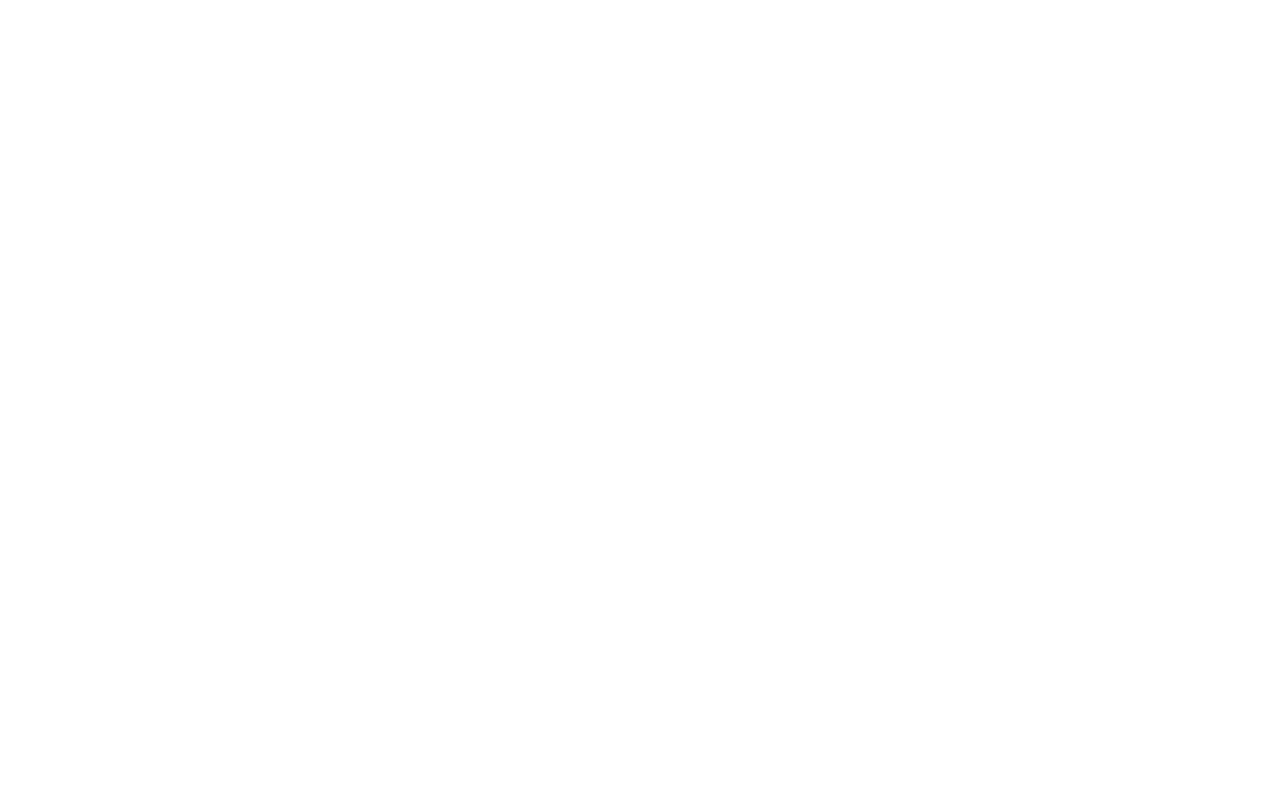
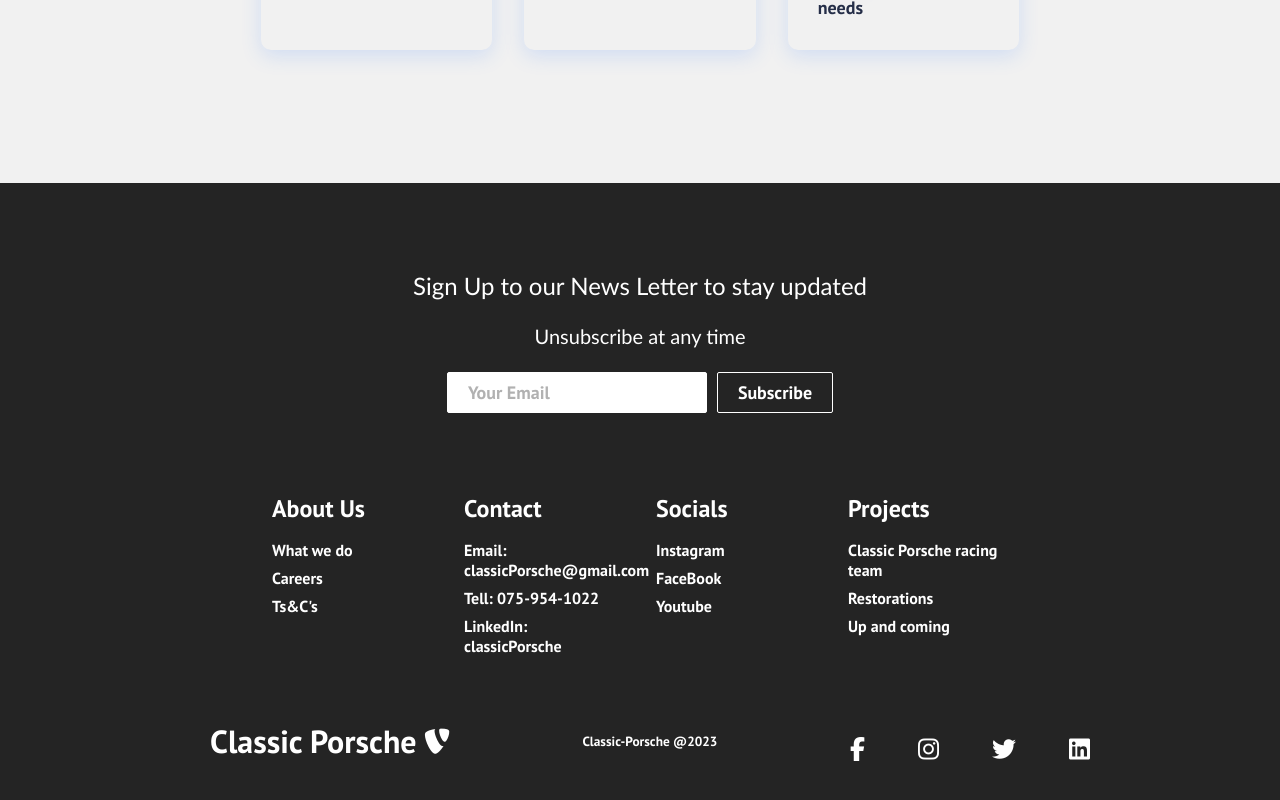
Before and after one commit to wagnerAJS221/Classic-Porsche-2.0, a React (Create React App) app in the folder react-classic-porsche/: page / in a window 1280 px wide. Shown: the part 1580-2380 px from the top of the page. Before the commit the page ends 1444 px from the top, so only its background shows below. Built offline with nearby package versions, Linux system fonts and the light colour scheme.

Commit message:
base structure FE done

```diff
--- a/react-classic-porsche/src/App.js
+++ b/react-classic-porsche/src/App.js
@@ -3,7 +3,10 @@
 import NavBar from './components/NavBar'
 import { BrowserRouter as Router, Route, Routes } from 'react-router-dom'
 import Home from './components/pages/Home.js'
-// import HeroSection from './components/HeroSection'
+import Services from './components/pages/Services'
+import Products from './components/pages/Products'
+import SignUp from './components/pages/SignUp'
+import AboutUs from './components/pages/AboutUs'
 
 function App() {
   return (
@@ -12,6 +15,10 @@
         <NavBar />
         <Routes>
           <Route path="/" exact element={<Home />} />
+          <Route path="/services" element={Services()} />
+          <Route path="/products" element={Products()} />
+          <Route path="/sign-up" element={SignUp()} />
+          <Route path="/sign-up" element={AboutUs()} />
         </Routes>
       </Router>
     </>
--- a/react-classic-porsche/src/components/Cards.js
+++ b/react-classic-porsche/src/components/Cards.js
@@ -5,15 +5,41 @@
 function Cards() {
   return (
     <div className="cards">
-      <h1>Please see featured Car</h1>
+      <h1>Featured Cars</h1>
       <div className="cards__container">
         <div className="cards__wrapper">
           <ul className="cards__items">
             <CardItem
               src="../../porscheIMG/p1.jpeg"
-              text="German Engineering at its fines"
+              text="German Engineering at its finest"
               label="Find Perfection"
               path="/products"
+            />
+            <CardItem
+              src="../../porscheIMG/p4.webp"
+              text="Theres something for everyone"
+              label="Find Perfection"
+              path="/products"
+            />
+          </ul>
+          <ul className="cards__items">
+            <CardItem
+              src="../../porscheIMG/p7.jpg"
+              text="Need it for the Track?"
+              label="Speak to our consultants"
+              path="/services"
+            />
+            <CardItem
+              src="../../porscheIMG/p9.jpg"
+              text="Keeping it classy ?"
+              label="Valet Services"
+              path="/services"
+            />
+            <CardItem
+              src="../../porscheIMG/p8.jpg"
+              text="Finely tuned for your needs"
+              label="See Services"
+              path="/services"
             />
           </ul>
         </div>
--- /dev/null
+++ b/react-classic-porsche/src/components/Footer.css
@@ -0,0 +1,162 @@
+.footer-container {
+  background-color: #242424;
+  padding: 4rem 0 2rem 0;
+  display: flex;
+  flex-direction: column;
+  justify-content: center;
+  align-items: center;
+}
+
+.footer-subscription {
+  display: flex;
+  flex-direction: column;
+  justify-content: center;
+  align-items: center;
+  text-align: center;
+
+  margin-bottom: 24px;
+  padding: 24px;
+  color: #fff;
+}
+
+.footer-subscription > p {
+  font-family: 'Trebuchet MS', 'Lucida Sans Unicode', 'Lucida Grande',
+    'Lucida Sans', Arial, sans-serif;
+}
+
+.footer-subscription-heading {
+  margin-bottom: 24px;
+  font-size: 24px;
+}
+
+.footer-subscription-text {
+  margin-bottom: 24px;
+  font-size: 20px;
+}
+
+.footer-input {
+  padding: 8px 20px;
+  border-radius: 2px;
+  margin-right: 10px;
+  outline: none;
+  border: none;
+  font-size: 18px;
+  margin-bottom: 16px;
+  border: 1px solid #ffffff;
+}
+
+.footer-links {
+  width: 100%;
+  max-width: 1000px;
+  display: flex;
+  justify-content: center;
+}
+
+.footer-link-wrapper {
+  display: flex;
+}
+
+.footer-link-items {
+  display: flex;
+  flex-direction: column;
+  align-items: flex-start;
+  margin: 16px;
+  text-align: left;
+  width: 160px;
+  box-sizing: border-box;
+}
+
+.footer-link-items h2 {
+  margin-bottom: 16px;
+}
+
+.footer-link-items > h2 {
+  color: #fff;
+}
+
+.footer-link-items a {
+  color: #fff;
+  text-decoration: none;
+  margin-bottom: 8px;
+}
+
+.footer-link-items a:hover {
+  color: #e9e9e9;
+  transition: 0.3s ease-out;
+}
+
+.footer-email-form h2 {
+  margin-bottom: 2rem;
+}
+
+.footer-input::placeholder {
+  color: #b1b1b1;
+}
+
+.social-icon-link {
+  color: #fff;
+  font-size: 24px;
+}
+
+.social-media {
+  max-width: 1000px;
+  width: 100%;
+}
+
+.social-media-wrap {
+  display: flex;
+  justify-content: space-between;
+  align-items: center;
+  width: 90%;
+  max-width: 1000px;
+  margin: 40px auto 0 auto;
+}
+
+.social-icons {
+  display: flex;
+  justify-content: space-between;
+  align-items: center;
+  width: 240px;
+}
+
+.social-logo {
+  color: #fff;
+  justify-self: start;
+  margin-left: 20px;
+  cursor: pointer;
+  text-decoration: none;
+  font-size: 2rem;
+  display: flex;
+  align-items: center;
+  margin-bottom: 16px;
+}
+
+.website-rights {
+  color: #fff;
+  margin-bottom: 16px;
+}
+
+@media screen and (max-width: 820px) {
+  .footer-links {
+    padding-top: 2rem;
+  }
+
+  .footer-input {
+    width: 100%;
+  }
+
+  .btn {
+    width: 100%;
+  }
+
+  .footer-link-wrapper {
+    flex-direction: column;
+  }
+
+  .social-media-wrap {
+    flex-direction: column;
+  }
+}
+
+@media screen and (max-width: 768px) {
+}
--- /dev/null
+++ b/react-classic-porsche/src/components/Footer.js
@@ -0,0 +1,106 @@
+import React from 'react'
+import { Link } from 'react-router-dom'
+import Button from './Button'
+import './Footer.css'
+
+function Footer() {
+  return (
+    <div className="footer-container">
+      <section className="footer-subscription">
+        <p className="footer-subscription-heading">
+          Sign Up to our News Letter to stay updated
+        </p>
+        <p className="footer-subscription-text">Unsubscribe at any time</p>
+        <div className="input-areas">
+          <form>
+            <input
+              type="emai"
+              name="email"
+              className="footer-input"
+              placeholder="Your Email"
+            />
+            <Button buttonStyle="btn--outline">Subscribe</Button>
+          </form>
+        </div>
+      </section>
+      <div className="footer-links">
+        <div className="footer-link-wrapper">
+          <div className="footer-link-items">
+            <h2>About Us</h2>
+            <Link to="/aboutUs">What we do</Link>
+            <Link to="/aboutUs">Careers</Link>
+            <Link to="/aboutUs">Ts&C's</Link>
+          </div>
+
+          <div className="footer-link-items">
+            <h2>Contact</h2>
+            <Link to="/aboutUs">Email: classicPorsche@gmail.com</Link>
+            <Link to="/aboutUs">Tell: 075-954-1022 </Link>
+            <Link to="/aboutUs">LinkedIn: classicPorsche</Link>
+          </div>
+        </div>
+        <div className="footer-link-wrapper">
+          <div className="footer-link-items">
+            <h2>Socials</h2>
+            <Link to="/aboutUs">Instagram</Link>
+            <Link to="/aboutUs">FaceBook</Link>
+            <Link to="/aboutUs">Youtube</Link>
+          </div>
+
+          <div className="footer-link-items">
+            <h2>Projects</h2>
+            <Link to="/aboutUs">Classic Porsche racing team</Link>
+            <Link to="/aboutUs">Restorations</Link>
+            <Link to="/aboutUs">Up and coming</Link>
+          </div>
+        </div>
+      </div>
+      <section className="social-media">
+        <div className="social-media-wrap">
+          <div className="footer-logo">
+            <Link to="/" className="social-logo">
+              Classic Porsche <i className="fab fa-typo3"></i>
+            </Link>
+          </div>
+          <small className="website-rights">Classic-Porsche @2023</small>
+          <div className="social-icons">
+            <Link
+              className="social-icon-link facebook"
+              to="/"
+              target="_blank"
+              aria-label="FaceBook"
+            >
+              <i className="fab fa-facebook-f"></i>
+            </Link>
+            <Link
+              className="social-icon-link instagram"
+              to="/"
+              target="_blank"
+              aria-label="Instagram"
+            >
+              <i className="fab fa-instagram"></i>
+            </Link>
+            <Link
+              class="social-icon-link twitter"
+              to="/"
+              target="_blank"
+              aria-label="Twitter"
+            >
+              <i class="fab fa-twitter" />
+            </Link>
+            <Link
+              class="social-icon-link linkedin"
+              to="/"
+              target="_blank"
+              aria-label="LinkedIn"
+            >
+              <i class="fab fa-linkedin" />
+            </Link>
+          </div>
+        </div>
+      </section>
+    </div>
+  )
+}
+
+export default Footer
--- a/react-classic-porsche/src/components/navBar.js
+++ b/react-classic-porsche/src/components/navBar.js
@@ -59,6 +59,15 @@
                 Products
               </Link>
             </li>
+            <li className="nav-item">
+              <Link
+                to="/aboutUs"
+                className="nav-links"
+                onClick={closeMobileMenu}
+              >
+                About Us
+              </Link>
+            </li>
 
             <li>
               <Link
--- /dev/null
+++ b/react-classic-porsche/src/components/pages/AboutUs.js
@@ -0,0 +1,6 @@
+import React from 'react'
+import '../../App.css'
+
+export default function AboutUs() {
+  return <h1 className="about-us">About Us</h1>
+}
--- a/react-classic-porsche/src/components/pages/Home.js
+++ b/react-classic-porsche/src/components/pages/Home.js
@@ -2,12 +2,14 @@
 import '../../App.css'
 import HeroSection from '../HeroSection'
 import Cards from '../Cards'
+import Footer from '../Footer'
 
 function Home() {
   return (
     <>
       <HeroSection />
       <Cards />
+      <Footer />
     </>
   )
 }
--- /dev/null
+++ b/react-classic-porsche/src/components/pages/Products.js
@@ -0,0 +1,7 @@
+import React from 'react'
+import '../../App.css'
+
+function Products() {
+  return <h1 className="products">PRODUCTS</h1>
+}
+export default Products
--- /dev/null
+++ b/react-classic-porsche/src/components/pages/Services.js
@@ -0,0 +1,6 @@
+import React from 'react'
+import '../../App.css'
+
+export default function Services() {
+  return <h1 className="services">Services</h1>
+}
--- /dev/null
+++ b/react-classic-porsche/src/components/pages/SignUp.js
@@ -0,0 +1,6 @@
+import React from 'react'
+import '../../App.css'
+
+export default function SignUp() {
+  return <h1 className="sign-up">Sign Up</h1>
+}
```
